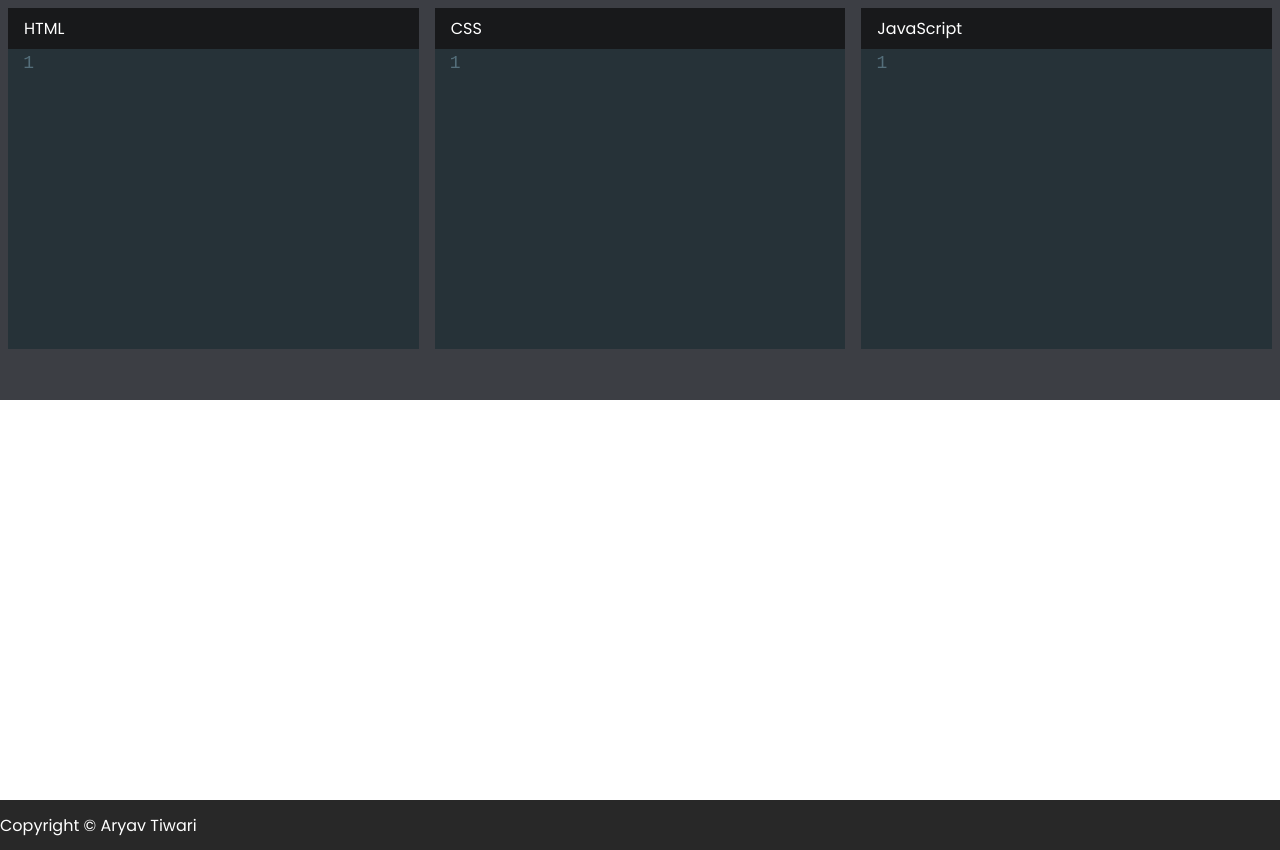
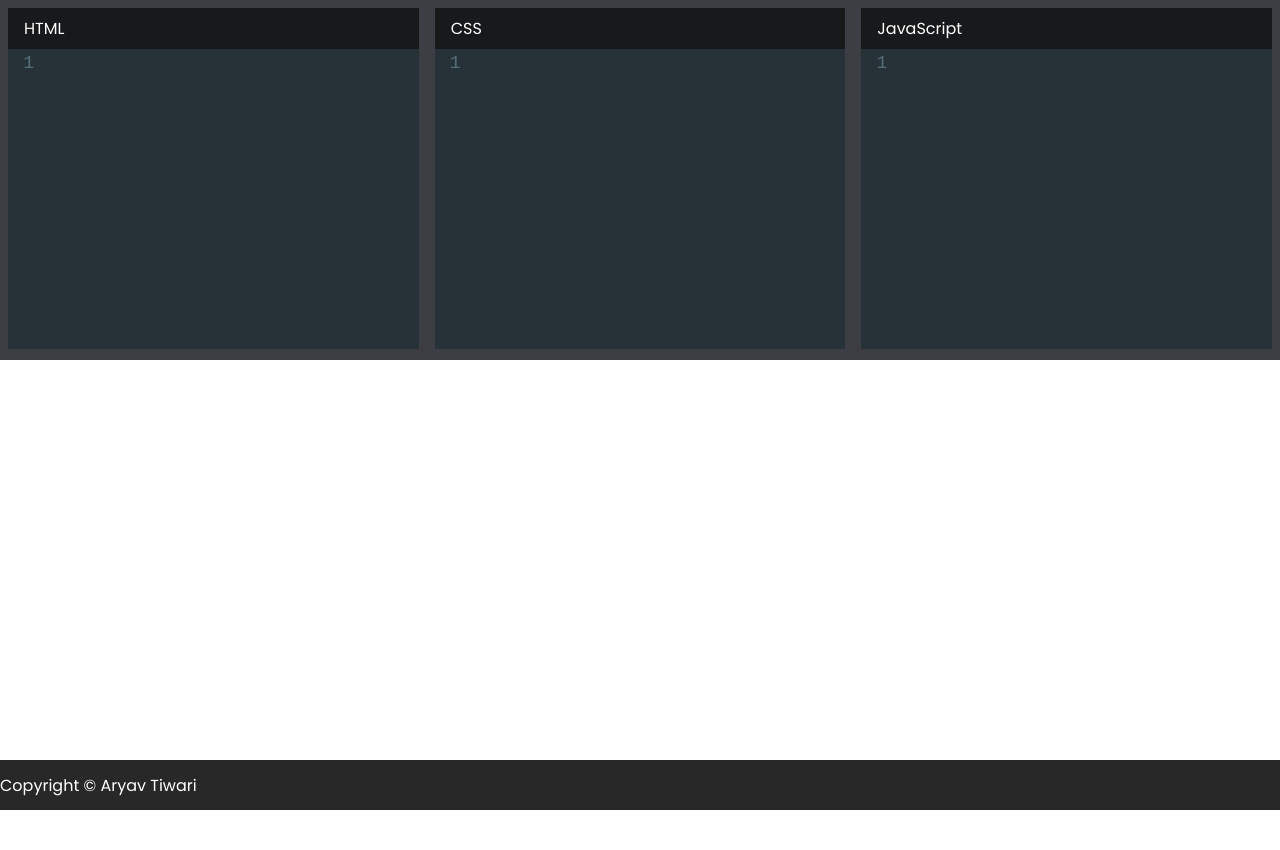
Before and after one commit to Badhatalaf/code-editor, a React app: page / in a window 1280 px wide. After the commit the page ends 810 px from the top, so only its background shows below. Built offline with nearby package versions, Linux system fonts and the light colour scheme.

Commit message:
'corrected'

```diff
--- a/src/index.css
+++ b/src/index.css
@@ -14,7 +14,12 @@ body {
   background: hsl(225, 6%, 25%);
 }
 
-.pane {
+.pane:nth-child(1) {
+  height: 360px;
+  display: flex;
+}
+
+.pane:nth-child(2) {
   height: 50vh;
   display: flex;
 }
@@ -43,7 +48,7 @@ body {
 
 .code-mirror-wrapper {
   flex-grow: 1;
-  overflow: hidden;
+  /* overflow: hidden; */
   font-size: 18px !important;
 }
 
```
